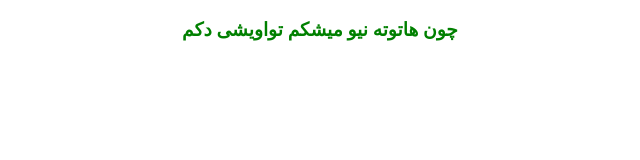
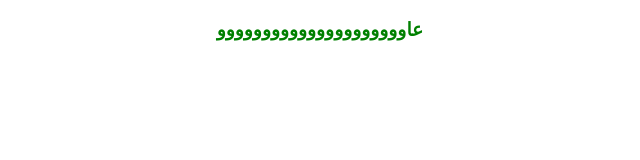
Before and after one commit to Ebrahim-amanyan/myporject, a plain HTML site: page index.html in a window 1280 px wide. Shown: the whole page, without its empty margins (320-960 px from the left). Drawn offline with Linux system fonts and the light colour scheme.

Commit message:
Update index.html

```diff
--- a/index.html
+++ b/index.html
@@ -7,6 +7,6 @@
     <link rel="stylesheet" href="CSS/style.css">
 </head>
 <body>
-    <h3>چون هاتوته نیو میشکم تواویشی دکم</h3>
+    <h3>عاووووووووووووووووووووو</h3>
 </body>
 </html>
```
